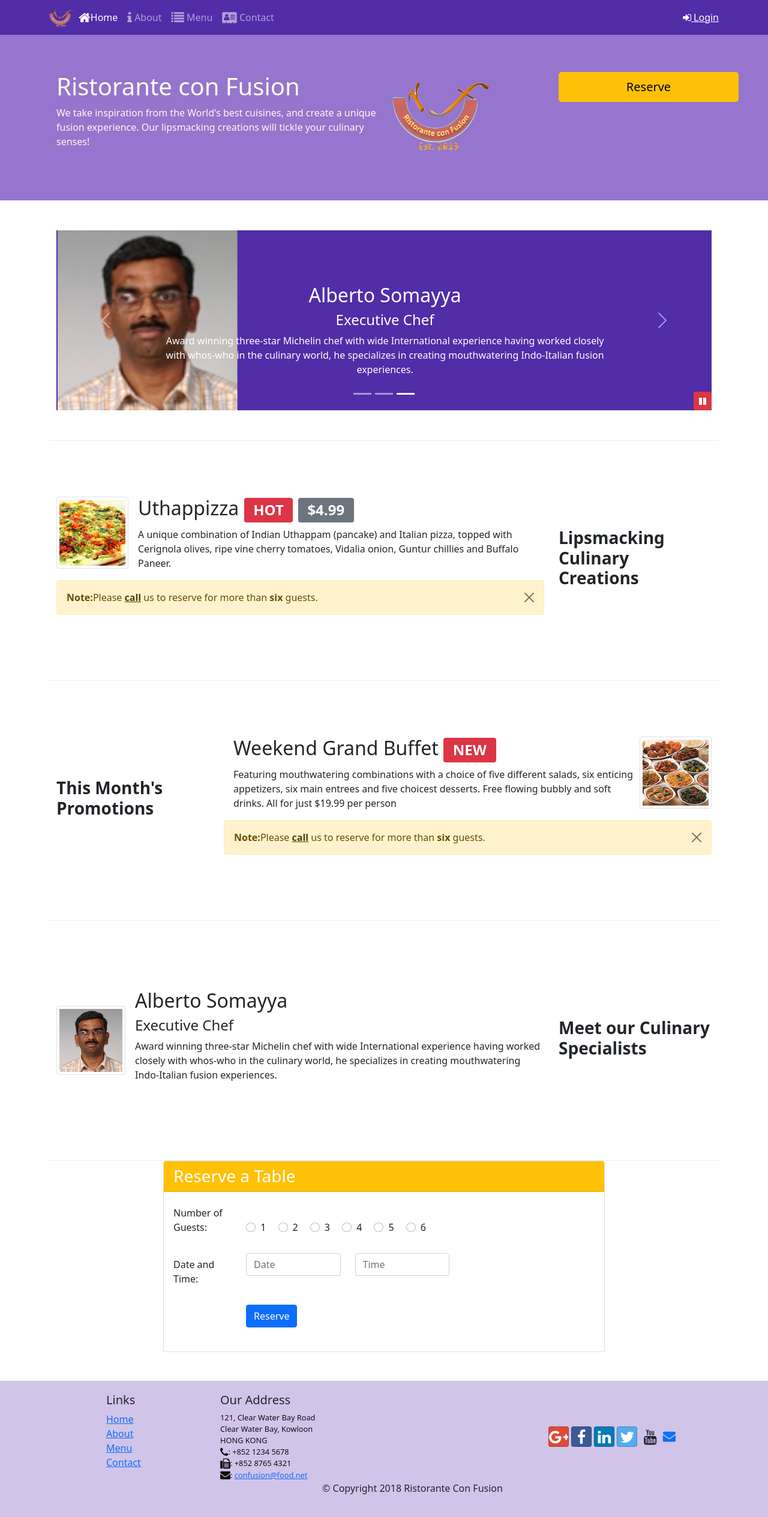
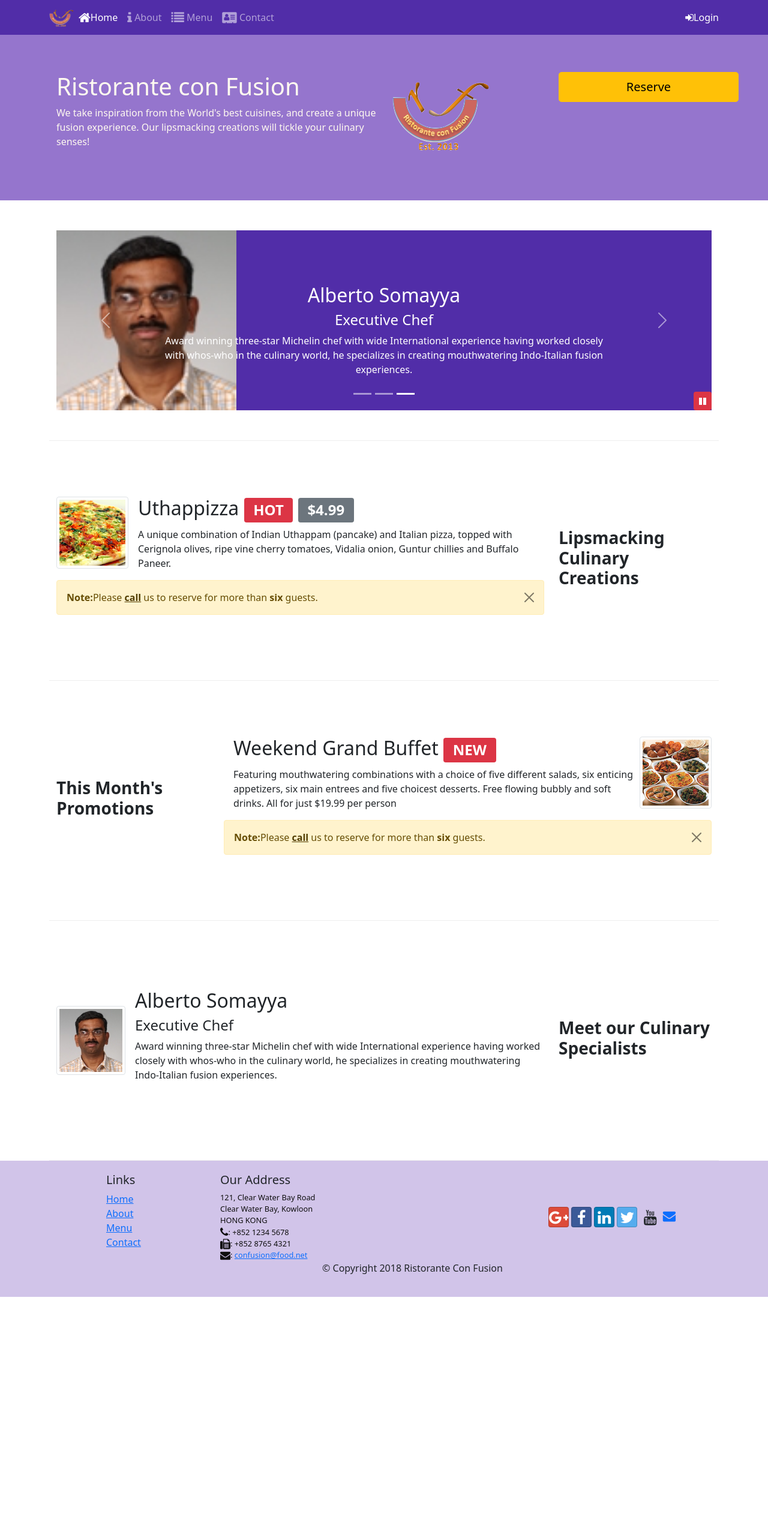
Before and after one commit to Jasai007/Bootstrap, a website: page index.html in a window 1280 px wide. Shown: the whole page at 60% size. After the commit the page ends 2162 px from the top, so only its background shows below. Drawn offline with nearby package versions, Linux system fonts and the light colour scheme.

Commit message:
Assignment-4

```diff
--- a/css/styles.scss
+++ b/css/styles.scss
@@ -2,6 +2,7 @@ $lt-gray: #ddd;
 $background-dark: #512DA8;
 $background-light: #9575CD;
 $background-pale: #D1C4E9;
+
 
 // Height variables
 $carousel-item-height: 300px;
@@ -74,3 +75,21 @@ body{
     bottom: 0px;
     z-index: 1;
 }
+
+.modal-content{
+    .modal-header{
+        background: $background-dark;
+
+        .modal-title{
+            color: floralwhite;
+        }
+
+        .btn-close{
+            background-color: floralwhite;
+        }
+    }
+
+    .modal-body{
+        background: $background-pale;
+    }
+}
--- a/index.html
+++ b/index.html
@@ -37,8 +37,8 @@
 
                 <span class="navbar-text">
 
-                    <a href="#loginModal" data-bs-toggle="modal" data-bs-target="#loginModal">
-                        <span class="fa fa-sign-in"></span> Login
+                    <a id="loginBtn" >
+                         <span class="fa fa-sign-in"></span>Login
                     </a>
                 </span>
             </div>
@@ -52,7 +52,7 @@
             <div class="modal-content">
                 <div class="modal-header">
                     <h4 class="modal-title">Login</h4>
-                    <button type="button" class="btn-close" data-bs-dismiss="modal"></button>
+                    <button type="button" class="btn-close" id="loginClose"></button>
 
                 </div>
                 <div class="modal-body">
@@ -78,7 +78,7 @@
                         <div>
                             <button type="submit" class="btn btn-primary ms-2 pull-right">Sign-in</button>
                             <button type="button" class="btn btn-secondary pull-right"
-                             data-bs-dismiss="modal">Cancel</button>
+                             id="loginCancel">Cancel</button>
 
                         </div>
 
@@ -108,7 +108,7 @@
                 <div class="col-12 col-sm-3  ">
                     <a href="#reserveModal">
                         <button type="button" class="btn btn-warning btn-lg" style="height:50px;width:300px"
-                            data-bs-toggle="modal" data-bs-target="#reserveModal">Reserve
+                            id="reserveBtn">Reserve
                         </button>
                     </a>
 
@@ -126,7 +126,7 @@
                 <div class="modal-content" style="color:black" >
                     <div class="modal-header">
                         <h4 class="modal-title" id="reserveModal" >Reserve a Table</h4>
-                        <button type="button" class="btn-close" data-bs-dismiss="modal"></button>
+                        <button type="button" class="btn-close" id="reserveClose"></button>
 
                     </div>
                     <div class="modal-body">
@@ -186,7 +186,7 @@
 
                                 <div class="offset-sm-2">
                                     <button type="button" class="btn btn-secondary"
-                             data-bs-dismiss="modal">Cancel</button>
+                             id="reserveCancel">Cancel</button>
                                     <button type="submit" class="btn btn-primary">Reserve</button>
                                 </div>
                             </div>
@@ -340,64 +340,6 @@
             </div>
         </div>
 
-        <div class="row align-items-center">
-            <div class="col-12 offset-sm-2 col-sm-8 mb-5">
-                <div class="card" id="reserve">
-                    <h3 class="card-header bg-warning text-white">Reserve a Table</h3>
-                    <div class="card-body">
-                        <form>
-                            <div class="mb-4">
-                                <label for="guests" class="col-sm-2 col-form-label ">Number of Guests: </label>
-                                <div class="form-check form-check-inline">
-                                    <input class="form-check-input" type="radio" name="inlineRadioOptions" id="inlineRadio1" value="option1">
-                                    <label class="form-check-label" for="inlineRadio1">1</label>
-                                  </div>
-                                  <div class="form-check form-check-inline">
-                                    <input class="form-check-input" type="radio" name="inlineRadioOptions" id="inlineRadio2" value="option2">
-                                    <label class="form-check-label" for="inlineRadio2">2</label>
-                                  </div>
-                                  <div class="form-check form-check-inline">
-                                    <input class="form-check-input" type="radio" name="inlineRadioOptions" id="inlineRadio3" value="option3">
-                                    <label class="form-check-label" for="inlineRadio3">3</label>
-                                  </div>
-                                  <div class="form-check form-check-inline">
-                                    <input class="form-check-input" type="radio" name="inlineRadioOptions" id="inlineRadio4" value="option4">
-                                    <label class="form-check-label" for="inlineRadio4">4</label>
-                                  </div>
-                                  <div class="form-check form-check-inline">
-                                    <input class="form-check-input" type="radio" name="inlineRadioOptions" id="inlineRadio5" value="option5">
-                                    <label class="form-check-label" for="inlineRadio5">5</label>
-                                  </div>
-                                  <div class="form-check form-check-inline">
-                                    <input class="form-check-input" type="radio" name="inlineRadioOptions" id="inlineRadio6" value="option6">
-                                    <label class="form-check-label" for="inlineRadio6">6</label>
-                                  </div>
-                            </div>
-
-                            <div class="mb-4 row">
-                                <label for="DateTime" class="col-sm-2 col-form-label">Date and Time: </label>
-                                <div class="col-sm-3">
-                                    <input type="text" class="form-control" id="date" name="date" placeholder="Date" >
-
-                                </div>
-                                <div class="col-sm-3">
-                                    <input type="text" class="form-control" id="time" name="time" placeholder="Time" >
-                                </div>
-                            </div>
-
-                            <div class="mb-4 row">
-                                <div class="offset-sm-2">
-                                    <button type="submit" class="btn btn-primary">Reserve</button>
-                                </div>
-                            </div>
-                        </form>
-                    </div>
-
-
-                </div>
-            </div>
-
-        </div>
 
 
     </div>
@@ -454,7 +396,7 @@
 
         var carouselElement = document.getElementById("mycarousel");
         var carousel = new bootstrap.Carousel(carouselElement, {
-  	    interval: 500
+  	    interval: 2000
         });
 
         /*var carouselButton= document.getElementById("carouselButton");
@@ -491,6 +433,37 @@
 
 
 
+            $(document).ready(function(){
+                $("#loginBtn").click(function(){
+                $("#loginModal").modal("toggle");
+                });
+
+                $("#loginClose").click(function(){
+                $("#loginModal").modal("hide");
+                });
+
+                $("#loginCancel").click(function(){
+                $("#loginModal").modal("hide");
+                });
+
+                $("#reserveBtn").click(function(){
+                $("#reserveModal").modal("toggle");
+                });
+
+                $("#reserveClose").click(function(){
+                $("#reserveModal").modal("hide");
+                });
+
+                $("#reserveCancel").click(function(){
+                $("#reserveModal").modal("hide");
+                });
+
+
+
+            });
+
+
+
 
 
 
```
Also changed, not shown: css/styles.css.
